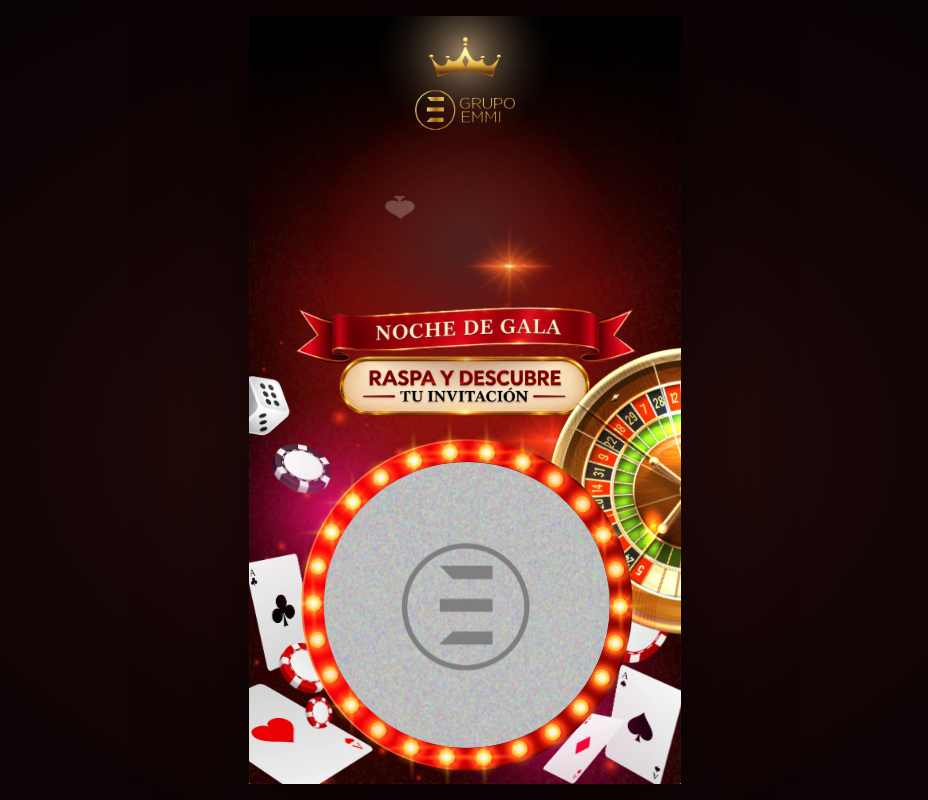
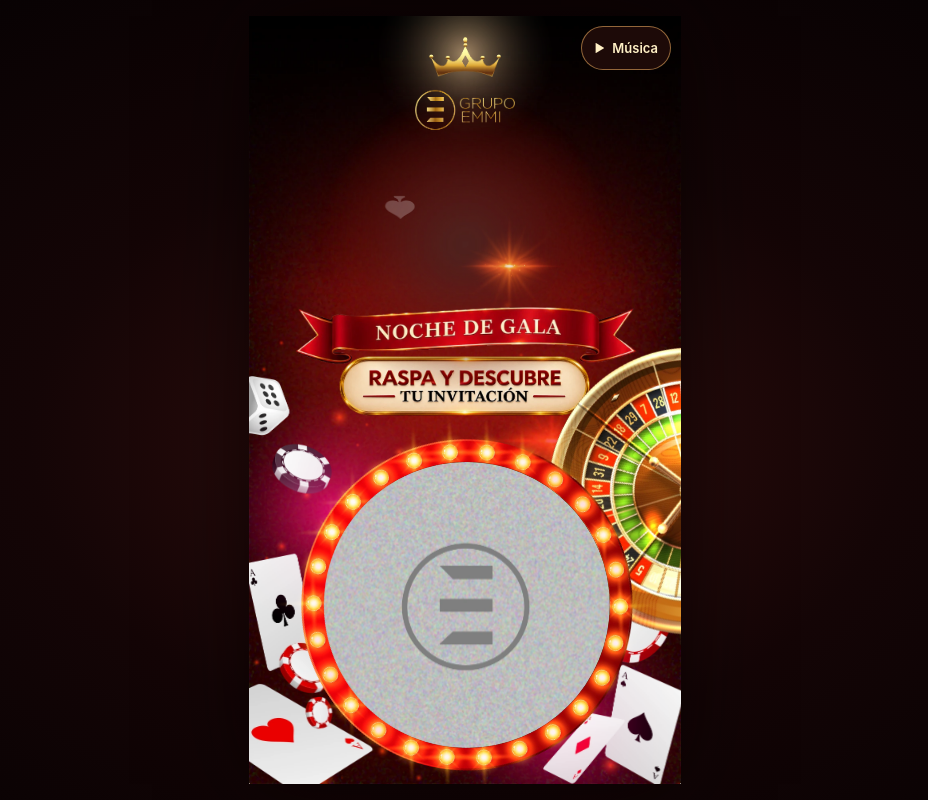
Before and after one commit to box0115ge-max/gala-casino, a React (Vite) app: page / in a window 1280 px wide. Shown: the whole page, without its empty margins (175-1103 px from the left). Built offline with nearby package versions, Linux system fonts and the light colour scheme.

Commit message:
Añadir música a la invitación

```diff
--- a/assets.manifest.json
+++ b/assets.manifest.json
@@ -96,6 +96,10 @@
     {
       "path": "scratch/scratch-mark.svg",
       "origin": "Símbolo de respaldo y favicon."
+    },
+    {
+      "path": "audio/james-brown-its-a-mans-world.mp3",
+      "origin": "It's a Man's Man's Man's World, de James Brown. MP3 aportado por el usuario."
     }
   ]
 }
--- a/src/components/Invitation.tsx
+++ b/src/components/Invitation.tsx
@@ -1,5 +1,6 @@
 import { artwork, casinoProps, place } from '../config/artwork';
 import { eventConfig } from '../config/event';
+import InvitationMusic from './InvitationMusic';
 import PosterArt from './PosterArt';
 import ScratchCard from './ScratchCard';
 
@@ -30,6 +31,7 @@ export default function Invitation() {
         <PosterArt className="poster__foreground" path="redesign/LOGO_TWN_WEB.webp" reducedMotionPath="redesign/title-still.webp" bounds={artwork.title} fallback={eventConfig.title} priority />
         <PosterArt className="poster__foreground poster__night-glow" path="redesign/night-flare.webp" bounds={artwork.nightGlow} />
         <PosterArt path="redesign/ribbon.webp" bounds={artwork.ribbon} alt="Noche de gala" fallback="Noche de gala" />
+        <InvitationMusic />
       </article>
     </main>
   );
--- /dev/null
+++ b/src/components/InvitationMusic.tsx
@@ -0,0 +1,45 @@
+import { useRef, useState } from 'react';
+import { asset } from '../utils/assets';
+
+export default function InvitationMusic() {
+  const audioRef = useRef<HTMLAudioElement>(null);
+  const [playing, setPlaying] = useState(false);
+  const [unavailable, setUnavailable] = useState(false);
+
+  function toggleMusic() {
+    const audio = audioRef.current;
+    if (!audio) return;
+
+    setUnavailable(false);
+    if (!audio.paused) {
+      audio.pause();
+      return;
+    }
+
+    if (audio.error) audio.load();
+    void audio.play().catch((error: unknown) => {
+      if (error instanceof DOMException && error.name === 'AbortError') return;
+      setPlaying(false);
+      setUnavailable(true);
+    });
+  }
+
+  return (
+    <div className="invitation-music">
+      <audio
+        ref={audioRef}
+        src={asset('audio/james-brown-its-a-mans-world.mp3')}
+        preload="none"
+        onPlaying={() => { setPlaying(true); setUnavailable(false); }}
+        onPause={() => setPlaying(false)}
+        onEnded={() => setPlaying(false)}
+        onError={() => { setPlaying(false); setUnavailable(true); }}
+      />
+      <button className="invitation-music__button" type="button" aria-pressed={playing} onClick={toggleMusic}>
+        <span className="invitation-music__icon" aria-hidden="true" />
+        Música
+      </button>
+      {unavailable && <p className="invitation-music__status" role="status">No se pudo reproducir la música.</p>}
+    </div>
+  );
+}
--- a/src/styles/invitation.css
+++ b/src/styles/invitation.css
@@ -46,6 +46,56 @@
 .poster__scratch { position: absolute; }
 
 .poster__foreground { z-index: 1; }
+
+.invitation-music {
+  position: absolute;
+  inset-block-start: .625rem;
+  inset-inline-end: .625rem;
+  display: grid;
+  justify-items: end;
+}
+
+.invitation-music__button {
+  display: inline-flex;
+  align-items: center;
+  gap: .5rem;
+  min-height: 44px;
+  padding: .5rem .75rem;
+  border: 1px solid #d39955a6;
+  border-radius: 999px;
+  color: #fff0c5;
+  background: #200b09e8;
+  font: 600 .8125rem / 1 'Inter', system-ui, sans-serif;
+  cursor: pointer;
+}
+
+.invitation-music__button:focus-visible {
+  outline: 2px solid #ffdb93;
+  outline-offset: 2px;
+}
+
+.invitation-music__icon {
+  width: .65rem;
+  height: .65rem;
+  background: currentColor;
+  clip-path: polygon(16% 0, 100% 50%, 16% 100%);
+}
+
+.invitation-music__button[aria-pressed='true'] .invitation-music__icon {
+  background: linear-gradient(to right, currentColor 0 35%, transparent 35% 65%, currentColor 65%);
+  clip-path: none;
+}
+
+.invitation-music__status {
+  max-width: 10rem;
+  margin: .35rem 0 0;
+  padding: .45rem;
+  border-radius: .25rem;
+  background: #200b09;
+  color: #fff0c5;
+  text-align: end;
+  font-size: .75rem;
+}
 
 .poster__ambient,
 .poster__crown-light,
```
Also changed, not shown: 1 other file (tests, documents, lock files or other folders).
